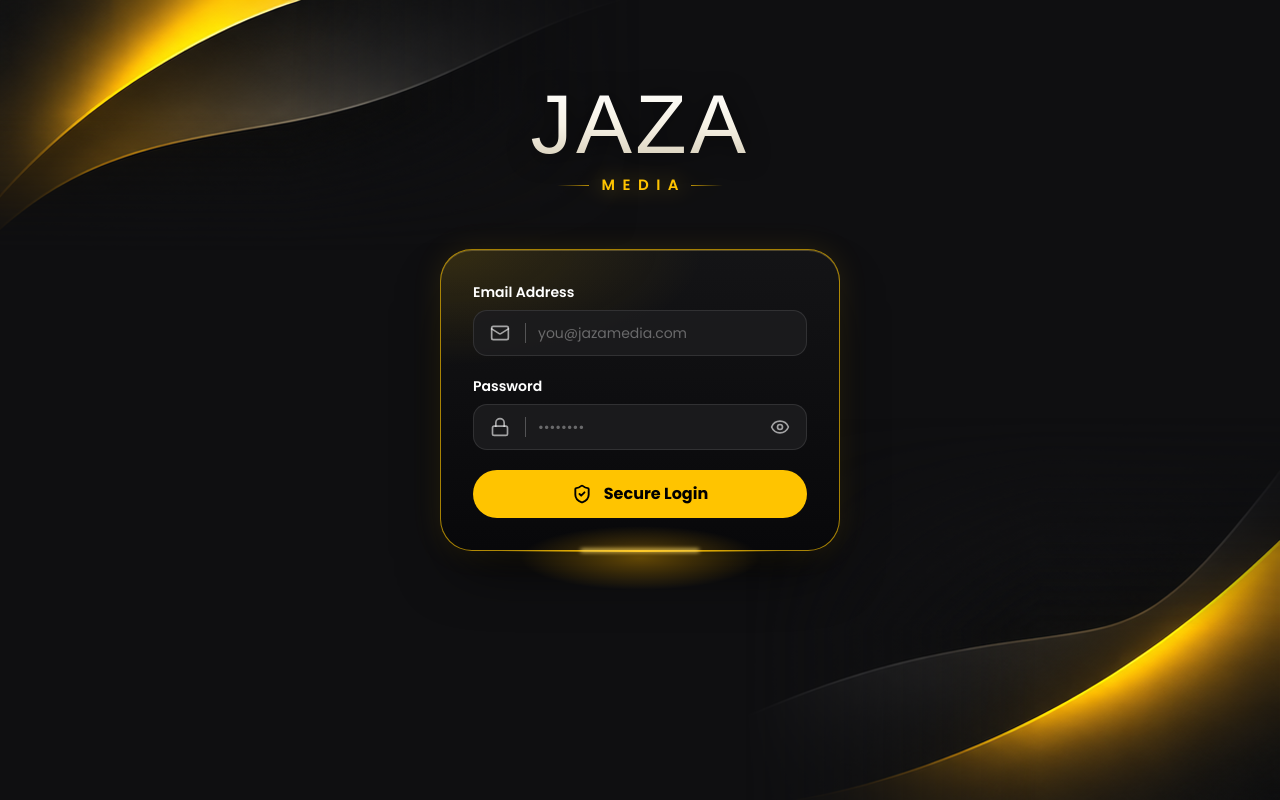
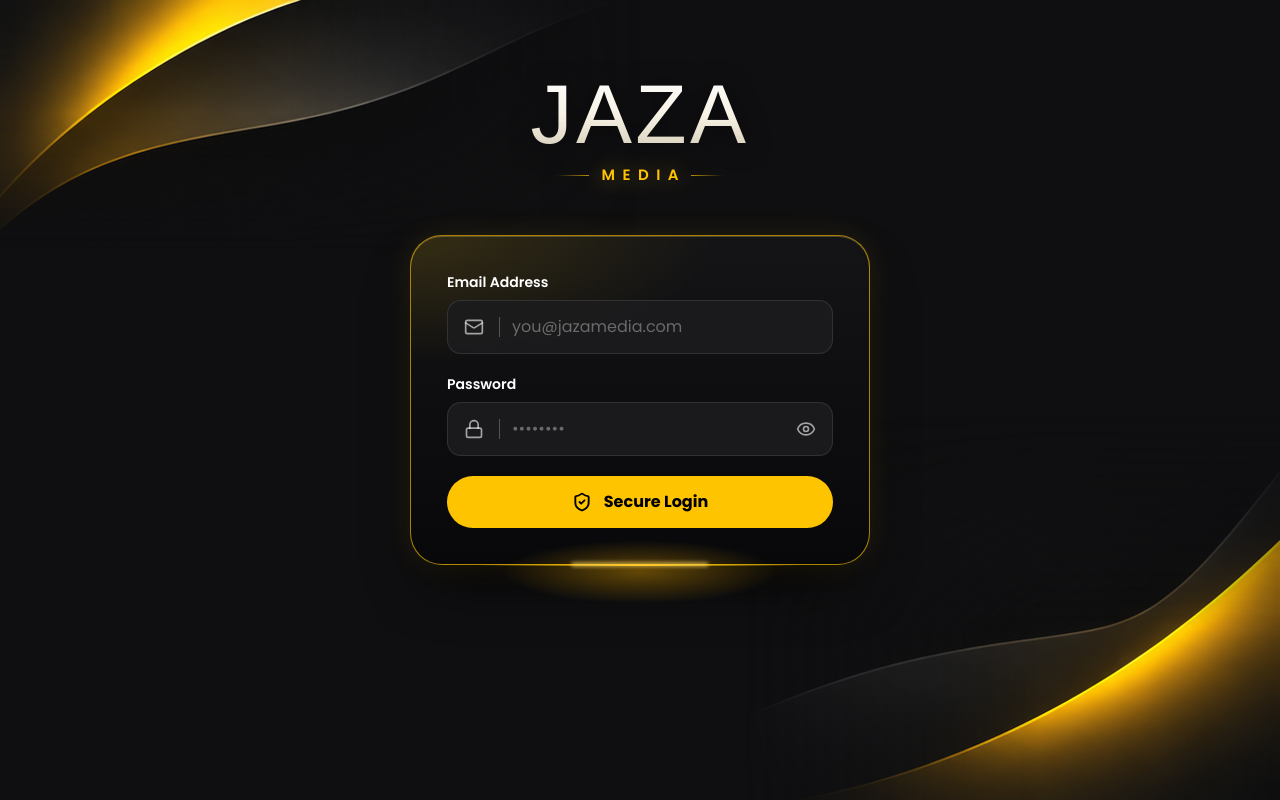
Before and after one commit to JAZA-Group-OS/jaza-media-site, a Next.js app: page /admin/login in a window 1280 px wide. Built offline with nearby package versions, Linux system fonts and the light colour scheme; no server answers; a web font is replaced by a local one.

Commit message:
style(admin): larger login form — wider card, taller fields and button

```diff
--- a/app/(admin)/admin/login/page.tsx
+++ b/app/(admin)/admin/login/page.tsx
@@ -43,7 +43,7 @@ export default function AdminLoginPage() {
   const fieldIcon =
     'relative flex items-center pl-4 pr-4 text-white/60 group-focus-within:text-[#FFC400] transition-colors after:absolute after:right-0 after:top-1/2 after:h-5 after:w-px after:-translate-y-1/2 after:bg-white/25';
   const fieldInput =
-    'flex-1 min-w-0 bg-transparent py-3 pl-3 pr-3 text-sm text-white placeholder:text-white/35 focus:outline-none';
+    'flex-1 min-w-0 bg-transparent py-3.5 pl-3 pr-3 text-base text-white placeholder:text-white/35 focus:outline-none';
 
   return (
     <div className="relative min-h-screen overflow-hidden bg-[#0f0f11] flex items-center justify-center px-4 text-white">
@@ -67,9 +67,9 @@ export default function AdminLoginPage() {
         initial={{ opacity: 0, y: 20 }}
         animate={{ opacity: 1, y: 0 }}
         transition={{ duration: 0.5 }}
-        className="relative w-full max-w-[400px]"
+        className="relative w-full max-w-[460px]"
       >
-        <div className="relative rounded-[2rem] border-[1.5px] border-[#E8B400]/70 bg-[#0c0c0e] bg-[radial-gradient(120%_70%_at_0%_0%,rgba(255,196,0,0.14),transparent_55%),linear-gradient(180deg,#141416,#08080a)] px-6 py-7 sm:px-8 sm:py-8 shadow-[inset_0_1px_0_rgba(255,220,120,0.25),0_0_30px_rgba(255,196,0,0.10),0_30px_60px_-20px_rgba(0,0,0,0.85)]">
+        <div className="relative rounded-[2rem] border-[1.5px] border-[#E8B400]/70 bg-[#0c0c0e] bg-[radial-gradient(120%_70%_at_0%_0%,rgba(255,196,0,0.14),transparent_55%),linear-gradient(180deg,#141416,#08080a)] px-6 py-8 sm:px-9 sm:py-9 shadow-[inset_0_1px_0_rgba(255,220,120,0.25),0_0_30px_rgba(255,196,0,0.10),0_30px_60px_-20px_rgba(0,0,0,0.85)]">
           {/* bottom edge glow */}
           <div className="pointer-events-none absolute -bottom-[1.5px] left-1/2 h-[2px] w-[70%] -translate-x-1/2 bg-gradient-to-r from-transparent via-[#FFC400] to-transparent" />
           <div className="pointer-events-none absolute -bottom-[2px] left-1/2 h-[3px] w-[30%] -translate-x-1/2 rounded-full bg-[#FFE27A] blur-[2px]" />
@@ -174,7 +174,7 @@ export default function AdminLoginPage() {
               whileHover={!isLoading ? { scale: 1.02 } : {}}
               whileTap={!isLoading ? { scale: 0.98 } : {}}
               disabled={isLoading}
-              className="w-full px-6 py-3 rounded-full bg-[#FFC400] text-black text-base font-bold hover:bg-[#FFD23F] hover:shadow-[0_0_24px_rgba(255,196,0,0.35)] disabled:opacity-50 disabled:cursor-not-allowed transition-all flex items-center justify-center gap-3"
+              className="w-full px-6 py-3.5 rounded-full bg-[#FFC400] text-black text-base font-bold hover:bg-[#FFD23F] hover:shadow-[0_0_24px_rgba(255,196,0,0.35)] disabled:opacity-50 disabled:cursor-not-allowed transition-all flex items-center justify-center gap-3"
             >
               {isLoading ? (
                 <motion.div
```
